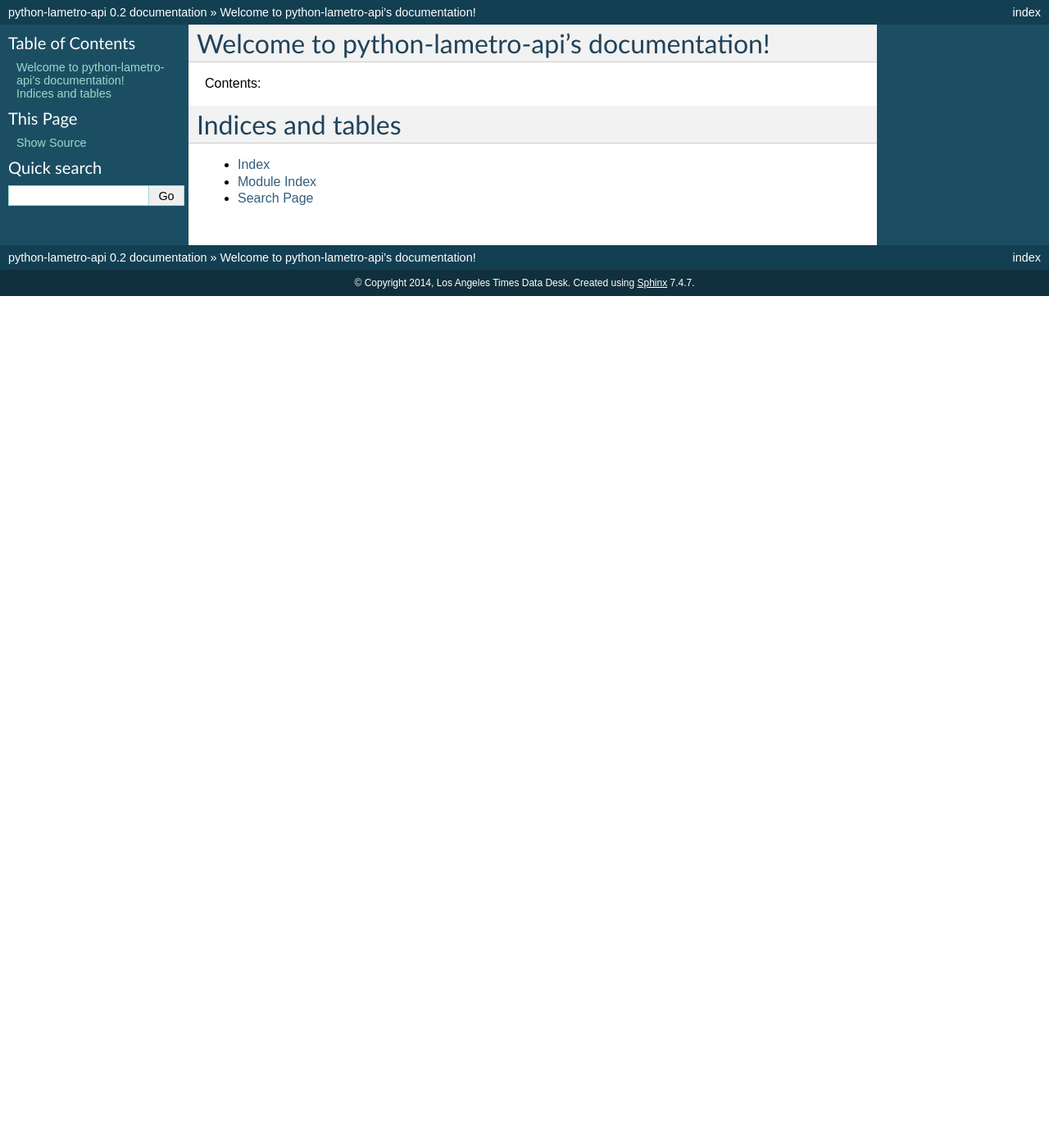
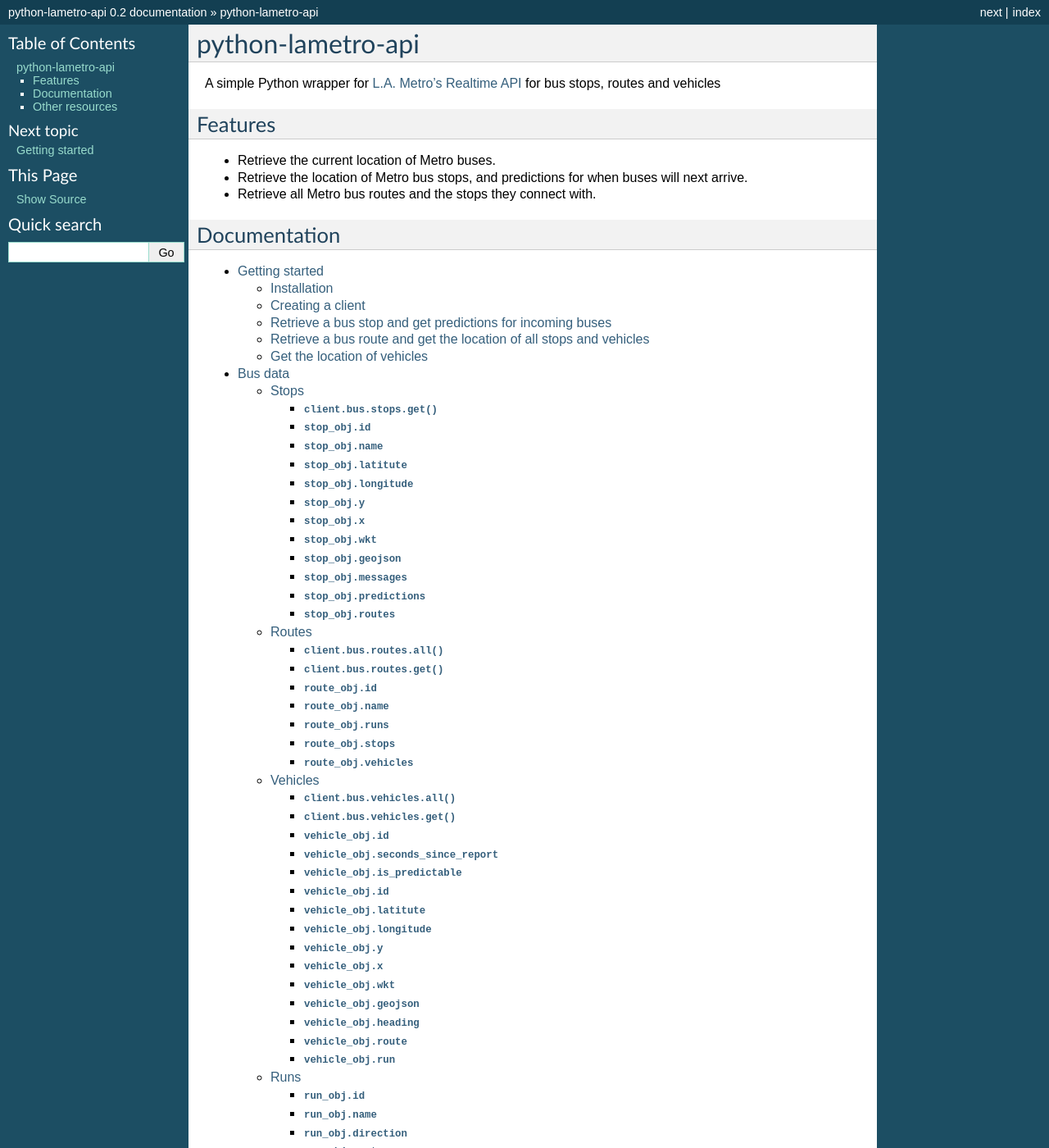
Before and after one commit to datadesk/python-lametro-api, a Sphinx documentation site: the page built from docs/index.rst, in a window 1280 px wide and 1400 px high. Shown: the whole window at 82% size. Built offline with Sphinx 7.4.7, drawn with Linux system fonts in a browser that asks for light colours; some of the changed text lies outside the part shown.

Commit message:
Ported in docs from gh-pages

```diff
--- /dev/null
+++ b/docs/busdata.rst
@@ -0,0 +1,218 @@
+========
+Bus data
+========
+
+Methods for retrieving data about buses, stops and routes in the L.A. Metro system.
+
+Stops
+-----
+
+.. function:: client.bus.stops.get(id)
+
+   Return the stop with the provided Metro identifer. ::
+
+        >>> from la_metro import LAMetro
+        >>> client = LAMetro()
+        >>> client.bus.stops.get(6033)
+        <BusStop: Santa Monica / Vermont>
+
+.. attribute:: stop_obj.id
+
+    The identifier in the Metro system
+
+.. attribute:: stop_obj.name
+
+    The name of the bus stop
+
+.. attribute:: stop_obj.latitute
+
+    The y coordinate of the stop's location
+
+.. attribute:: stop_obj.longitude
+
+    The x coordinate of the stop's location
+
+.. attribute:: stop_obj.y
+
+    Alias to the latitude of the stop's location
+
+.. attribute:: stop_obj.x
+
+    Alias to the longitude of the stop's location
+
+.. attribute:: stop_obj.wkt
+
+    The stop's location in Well-Known Text format
+
+.. attribute:: stop_obj.geojson
+
+    The stop's location in GeoJSON format
+
+.. attribute:: stop_obj.messages
+
+   Returns an messages Metro has left for users of this bus stop. This can contain information about service problems and delays.
+
+.. attribute:: stop_obj.predictions
+
+   Returns a list of predictions that guess when busses will next arrive at this stop.
+
+.. attribute:: stop_obj.routes
+
+   Returns a list of the routes that connect with this bus route.
+
+Routes
+------
+
+.. function:: client.bus.routes.all()
+
+   Return all routes in the Metro system ::
+
+        >>> from la_metro import LAMetro
+        >>> client = LAMetro()
+        >>> client.bus.routes.all()
+        [<BusRoute: 2>, <BusRoute: 4>, <BusRoute: 10>, <BusRoute: 14>, <BusRoute: 16>, <BusRoute: 18>, <BusRoute: 20>, <BusRoute: 26>, <BusRoute: 28>, <BusRoute: 30> ...]
+
+.. function:: client.bus.routes.get(id)
+
+   Return the route with the provided Metro identifer. ::
+
+        >>> from la_metro import LAMetro
+        >>> client = LAMetro()
+        >>> client.bus.routes.get(704)
+        <BusRoute: 704>
+
+.. attribute:: route_obj.id
+
+    The identifier in the Metro system
+
+.. attribute:: route_obj.name
+
+    The name of the bus route
+
+.. attribute:: route_obj.runs
+
+   Returns a list of the runs on this bus route.
+
+.. attribute:: route_obj.stops
+
+   Returns a list of the stops on this bus route in their proper order.
+
+.. attribute:: route_obj.vehicles
+
+   Returns a list of the vehicles on this bus route with their latest positions.
+
+Vehicles
+--------
+
+.. function:: client.bus.vehicles.all()
+
+   Return all vehicles out in the Metro system ::
+
+        >>> from la_metro import LAMetro
+        >>> client = LAMetro()
+        [<BusVehicle: 3129>, <BusVehicle: 6735>, <BusVehicle: 7433>, <BusVehicle: 6729>, <BusVehicle: 9270>, <BusVehicle: 6758>, <BusVehicle: 7071>, <BusVehicle: 9306>, <BusVehicle: 8206>, <BusVehicle: 8314> ...]
+
+.. function:: client.bus.vehicles.get(id)
+
+   Return the vehicle with the provided Metro identifer. ::
+
+        >>> from la_metro import LAMetro
+        >>> client = LAMetro()
+        >>> client.bus.vehicles.get(7433)
+        <BusVehicle: 7433>
+
+.. attribute:: vehicle_obj.id
+
+    The identifier in the Metro system
+
+.. attribute:: vehicle_obj.seconds_since_report
+
+    The time since the data on this vehicle was last updated
+
+.. attribute:: vehicle_obj.is_predictable
+
+    The boolean indicator related to whether or not the busses arrival time can be predicted that I do not understand
+
+.. attribute:: vehicle_obj.id
+
+    The identifier in the Metro system
+
+.. attribute:: vehicle_obj.latitute
+
+    The y coordinate of the vehicle's location
+
+.. attribute:: vehicle_obj.longitude
+
+    The x coordinate of the vehicle's location
+
+.. attribute:: vehicle_obj.y
+
+    Alias to the latitude of the vehicle's location
+
+.. attribute:: vehicle_obj.x
+
+    Alias to the longitude of the vehicle's location
+
+.. attribute:: vehicle_obj.wkt
+
+    The vehicle's location in Well-Known Text format
+
+.. attribute:: vehicle_obj.geojson
+
+    The vehicle's location in GeoJSON format
+
+.. attribute:: vehicle_obj.heading
+
+.. attribute:: vehicle_obj.route
+
+    The route the vehicle is on.
+
+.. attribute:: vehicle_obj.run
+
+    The run the vehicle is on.
+
+Runs
+----
+
+.. attribute:: run_obj.id
+
+    The identifier in the Metro system
+
+.. attribute:: run_obj.name
+
+    The name of the bus run
+
+.. attribute:: run_obj.direction
+
+    The direction the run is going along the route
+
+.. attribute:: run_obj.route
+
+    The route the run is on.
+
+Predictions
+-----------
+
+.. attribute:: prediction_obj.stop
+
+   The stop this prediction is estimating an arrival for
+
+.. attribute:: prediction_obj.route
+
+    The route the prediction is estimating an arrival for
+
+.. attribute:: prediction_obj.run
+
+    The run the prediction is estimating an arrival for
+
+.. attribute:: prediction_obj.minutes
+
+    The estimated arrival time in minutes
+
+.. attribute:: prediction_obj.seconds
+
+    The estimated arrival time in seconds
+
+.. attribute:: prediction_obj.is_departing
+
+    A boolean indicator I do not understand
--- /dev/null
+++ b/docs/changelog.rst
@@ -0,0 +1,16 @@
+=========
+Changelog
+=========
+
+0.1.4
+-----
+
+* Alternative GIS formats for longitude and latitude
+* Python 3.3 support
+* Removed unneeded dependencies
+* Travis CI integration
+
+0.1
+---
+
+* A rough client that pulls bus data on stops, routes and vehicles.
--- /dev/null
+++ b/docs/gettingstarted.rst
@@ -0,0 +1,64 @@
+===============
+Getting started
+===============
+
+This tutorial will walk you through the process of installing python-lametro-api and making your first requests.
+
+Installation
+------------
+
+Provided that you have `pip <http://pypi.python.org/pypi/pip>`_ installed, you can install the library like so: ::
+
+    $ pip install python-lametro-api
+
+Creating a client
+-----------------
+
+Before you can interact with Metro's data, you first must import the library and initialize a client to talk with the site on your behalf. ::
+
+    >>> from la_metro import LAMetro
+    >>> client = LAMetro()
+
+Retrieve a bus stop and get predictions for incoming buses
+-------------------------------------------------------------
+
+    >>> obj = client.bus.stops.get(6033)
+    >>> obj
+    <BusStop: Santa Monica / Vermont>
+    >>> obj.predictions
+    [<BusPrediction: Santa Monica / Vermont (4)>, <BusPrediction: Santa Monica / Vermont (4)>]
+
+Retrieve a bus route and get the location of all stops and vehicles
+-------------------------------------------------------------------
+
+    >>> obj = client.bus.routes.get(704)
+    >>> obj
+    <BusRoute: 704>
+    >>> obj.stops
+    [<BusStop: 2nd / Santa Monica>, <BusStop: Ocean / Santa Monica>, <BusStop: Santa Monica / 4th>, <BusStop: Santa Monica / Lincoln>, <BusStop: Santa Monica / 20th>, <BusStop: Santa Monica / 26th>, <BusStop: Santa Monica / Bundy>, <BusStop: Santa Monica / Barrington>, <BusStop: Santa Monica / Sepulveda>, <BusStop: Santa Monica / Westwood>, <BusStop: Santa Monica / Beverly Glen>, <BusStop: Santa Monica / Ave Of The Stars>, <BusStop: Santa Monica / Wilshire>, <BusStop: Santa Monica / Canon>, <BusStop: Santa Monica / San Vicente>, <BusStop: Santa Monica / La Cienega>, <BusStop: Santa Monica / Sweetzer>, <BusStop: Santa Monica / Fairfax>, <BusStop: Santa Monica / La Brea>, <BusStop: Santa Monica / Highland>, <BusStop: Santa Monica / Vine>, <BusStop: Santa Monica / Western>, <BusStop: Santa Monica / Normandie>, <BusStop: Santa Monica / Vermont>, <BusStop: Sunset / Sanborn>, <BusStop: Sunset / Parkman>, <BusStop: Sunset / Alvarado>, <BusStop: Sunset / Echo Park>, <BusStop: Sunset / Figueroa>, <BusStop: Cesar E Chavez / Grand>, <BusStop: Cesar E Chavez / Spring>, <BusStop: Vignes / Cesar E Chavez>, <BusStop: Terminal 31>]
+    >>> obj.vehicles
+    [<BusVehicle: 9364>, <BusVehicle: 9376>, <BusVehicle: 9391>, <BusVehicle: 9380>, <BusVehicle: 9390>, <BusVehicle: 9399>, <BusVehicle: 9373>, <BusVehicle: 9372>, <BusVehicle: 9371>]
+
+Get the location of vehicles
+----------------------------
+
+Here's how you can get all vehicles::
+
+    >>> obj_list = client.bus.vehicles.all()
+    >>> len(obj_list)
+    392
+    >>> obj_list[0]
+    <BusVehicle: 7433>
+
+And here's how to get a single one::
+
+    >>> obj = client.bus.vehicles.get(7433)
+    >>> obj.latitude, obj.longitude
+    (34.047089, -118.282776)
+    # Also available with some other mappable attributes
+    >>> obj.y, obj.x
+    (34.047089, -118.282776)
+    >>> obj.wkt
+    POINT(-118.282776 34.047089)
+    >>> obj.geojson
+    {"type": "Point", "coordinates": [-118.282776, 34.047089]}
--- a/docs/index.rst
+++ b/docs/index.rst
@@ -1,21 +1,28 @@
-.. python-lametro-api documentation master file, created by
-   sphinx-quickstart on Sun Mar 16 10:11:49 2014.
-   You can adapt this file completely to your liking, but it should at least
-   contain the root `toctree` directive.
+==================
+python-lametro-api
+==================
 
-Welcome to python-lametro-api's documentation!
-==============================================
+A simple Python wrapper for `L.A. Metro's Realtime API <http://developer.metro.net/introduction/realtime-api-overview/>`_ for bus stops, routes and vehicles
 
-Contents:
+Features
+========
+
+* Retrieve the current location of Metro buses.
+* Retrieve the location of Metro bus stops, and predictions for when buses will next arrive.
+* Retrieve all Metro bus routes and the stops they connect with.
+
+Documentation
+=============
 
 .. toctree::
-   :maxdepth: 2
+   :maxdepth: 3
 
+   gettingstarted
+   busdata
+   changelog
 
+Other resources
+===============
 
-Indices and tables
-==================
-
-* :ref:`genindex`
-* :ref:`modindex`
-* :ref:`search`
+* `Source code <https://github.com/datadesk/python-lametro-api>`_
+* `Realtime API overview <http://developer.metro.net/introduction/realtime-api-overview/>`_
```
Also changed, not shown: 16 other files.
